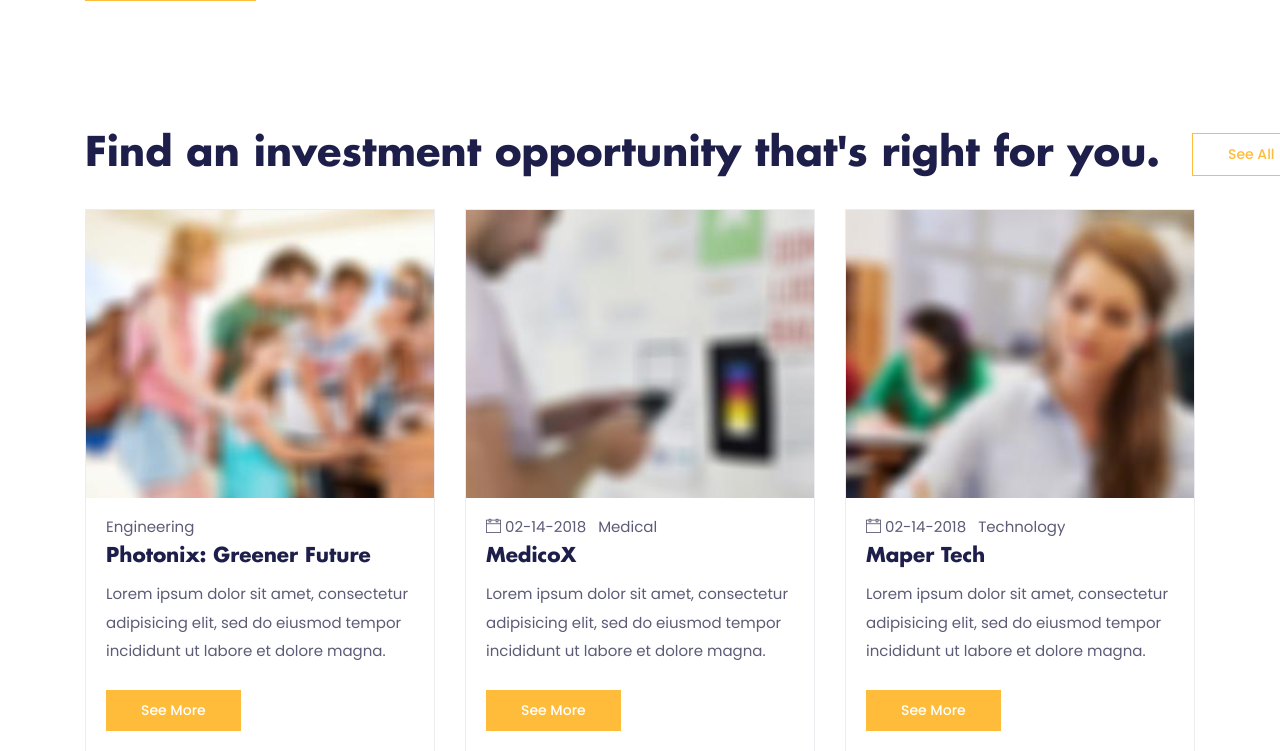
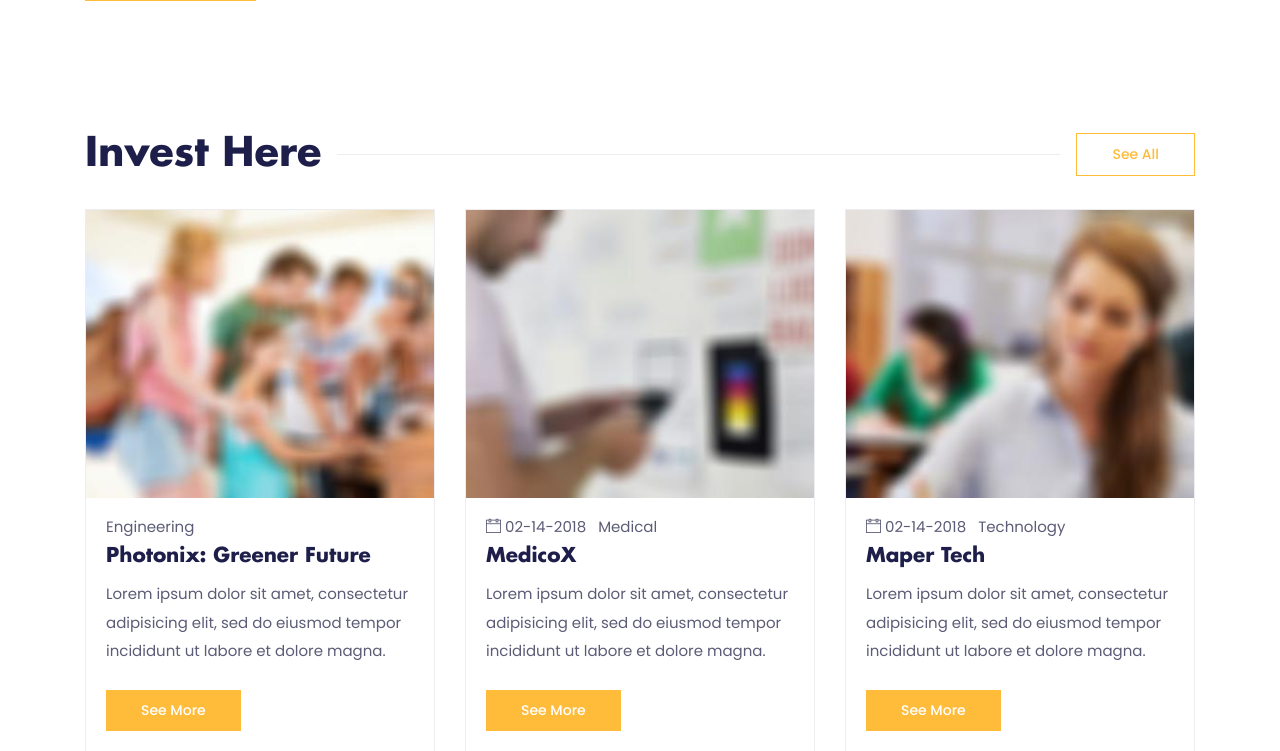
Before and after one commit to srishti-0613/Full-Stack, a Flask app: page / in a window 1280 px wide. Shown: the part 1988-2739 px from the top of the page. Run offline with Flask 2, Linux system fonts and the light colour scheme; style sheets or scripts are compiled from the project's sources; some libraries are stand-ins or nearby versions.

Commit message:
initial commit

```diff
--- a/templates/home.html
+++ b/templates/home.html
@@ -99,7 +99,7 @@
     <div class="row">
       <div class="col-12">
         <div class="d-flex align-items-center section-title justify-content-between">
-          <h2 class="mb-0 text-nowrap mr-3">Find an investment opportunity that's right for you.
+          <h2 class="mb-0 text-nowrap mr-3">Invest Here
           </h2>
           <div class="border-top w-100 border-primary d-none d-sm-block"></div>
           <div>
```
